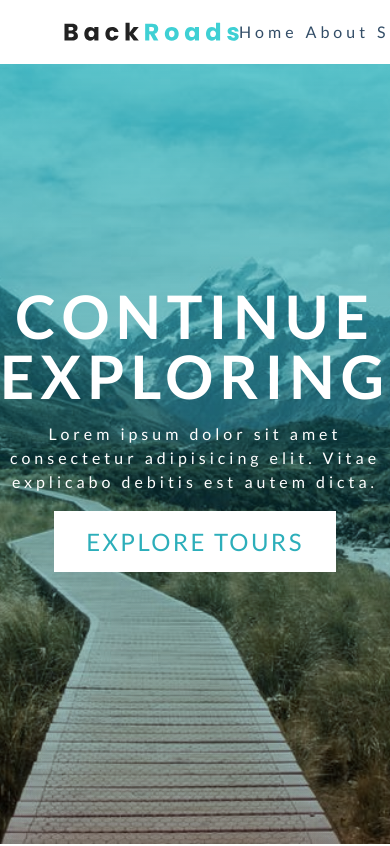
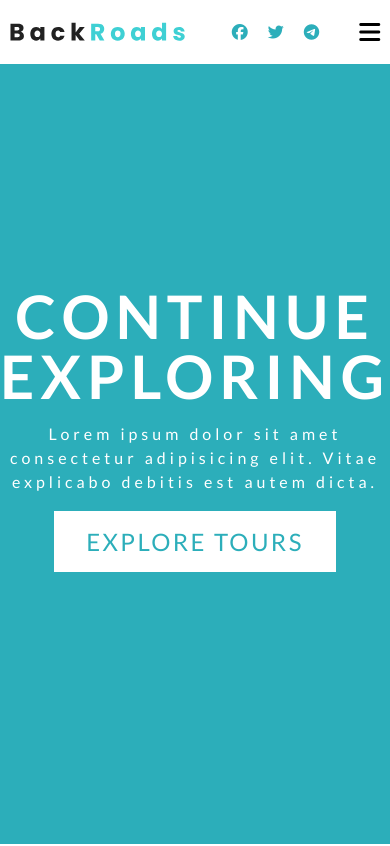
Before and after one commit to mszaman/backroads-twcss, a website built with Vite: page index.html in a window 390 px wide. Shown: the top 846 px of the page. Built offline with nearby package versions, Linux system fonts and the light colour scheme.

Commit message:
modify Navbar and Hero sections.

```diff
--- a/index.html
+++ b/index.html
@@ -17,16 +17,30 @@
   <body>
     <div id="app">
       <!-- Navigation Menu Bar -->
-      <nav
-        class="fixed left-0 top-0 z-50 flex h-16 w-full items-center justify-between bg-white px-16"
+
+      <header class="absolute h-16 w-full bg-white">
+        <nav class="mx-auto flex h-16 w-[95vw] items-center justify-between">
+          <!-- Nav Logo -->
+          <div>
+            <img src="./images/logo.svg" alt="" />
+          </div>
+          <!-- Nav Menu Items -->
+          <ul
+            id="nav-links"
+            class="absolute left-0 top-16 z-10 flex min-h-screen w-full -translate-x-full flex-col gap-y-10 bg-white p-10 tracking-[0.25rem] text-primary-6 lg:static lg:top-0 lg:min-h-16 lg:-translate-x-0 lg:flex-row lg:items-center lg:justify-center lg:gap-x-3 lg:p-0"
           >
-        <img src="./images/logo.svg" alt="Backroads" />
-        <ul class="flex gap-x-2 tracking-[0.25rem] text-gray-3">
+            <!-- absolute -top-full left-0 -z-10 min-h-screen w-full bg-white
+            transition-all duration-500 lg:static lg:top-0 lg:z-10 lg:min-h-16" -->
+            <!-- <div
+              class="absolute left-0 top-0 -z-10 hidden h-screen w-full -translate-y-full bg-white p-10 transition-all duration-1000 ease-linear lg:static lg:block lg:min-h-16 lg:w-auto lg:bg-white lg:p-0"
+            ></div> -->
             <li>
-            <a class="duration-300 hover:text-primary-4" href="#home">Home</a>
+              <a class="duration-300 hover:text-primary-4" href="#hero">Home</a>
             </li>
             <li>
-            <a class="duration-300 hover:text-primary-4" href="#about">About</a>
+              <a class="duration-300 hover:text-primary-4" href="#about"
+                >About</a
+              >
             </li>
             <li>
               <a class="duration-300 hover:text-primary-4" href="#services"
@@ -34,10 +48,13 @@
               >
             </li>
             <li>
-            <a class="duration-300 hover:text-primary-4" href="#tours">Tours</a>
+              <a class="duration-300 hover:text-primary-4" href="#tours"
+                >Tours</a
+              >
             </li>
           </ul>
-        <ul class="flex gap-x-2 text-primary-5">
+          <div class="flex items-center gap-x-10">
+            <ul class="flex gap-x-5 text-primary-5">
               <li>
                 <a href=""><i class="fa-brands fa-facebook"></i></a>
               </li>
@@ -48,25 +65,24 @@
                 <a href=""><i class="fa-brands fa-telegram"></i></a>
               </li>
             </ul>
+            <i
+              class="fa-solid fa-bars cursor-pointer text-2xl lg:hidden"
+              onclick="toggleNavMenu(this)"
+            ></i>
+          </div>
         </nav>
+      </header>
 
       <!-- Hero Section -->
       <section
         id="hero"
-        class="relative flex h-screen items-center justify-center bg-gradient-to-b from-[rgba(44,174,186)] to-[rgba(0,0,0,0.4)]"
+        class="relative -z-20 flex min-h-screen items-center justify-center bg-primary-5 text-white"
       >
-        <img
-          src="./images/main.jpeg"
-          alt="Hero Image"
-          class="absolute h-full w-full object-cover mix-blend-soft-light"
-        />
-        <div class="z-10 mx-20 py-10 text-center">
-          <h1
-            class="mb-4 text-6xl font-bold uppercase tracking-widest text-white"
-          >
+        <div class="mx-20 py-10 text-center">
+          <h1 class="mb-4 text-6xl font-bold uppercase tracking-widest">
             continue exploring
           </h1>
-          <p class="mb-8 text-[1rem] tracking-[0.25rem] text-white">
+          <p class="mb-8 text-[1rem] tracking-[0.25rem]">
             Lorem ipsum dolor sit amet consectetur adipisicing elit. Vitae
             explicabo debitis est autem dicta.
           </p>
@@ -360,6 +376,6 @@
         </div>
       </section>
     </div>
-    <script type="module" src="./js/main.js"></script>
+    <script src="./js/main.js"></script>
   </body>
 </html>
--- a/js/main.js
+++ b/js/main.js
@@ -0,0 +1,12 @@
+const navLinks = document.getElementById("nav-links");
+function toggleNavMenu(e) {
+  e.classList.contains("fa-bars")
+    ? (navLinks.classList.remove("-translate-x-full"),
+      navLinks.classList.add("translate-x-0"),
+      e.classList.remove("fa-bars"),
+      e.classList.add("fa-xmark"))
+    : (navLinks.classList.remove("translate-x-0"),
+      navLinks.classList.add("-translate-x-full"),
+      e.classList.remove("fa-xmark"),
+      e.classList.add("fa-bars"));
+}
```
Lines whose indentation alone changed are shown as unchanged.
